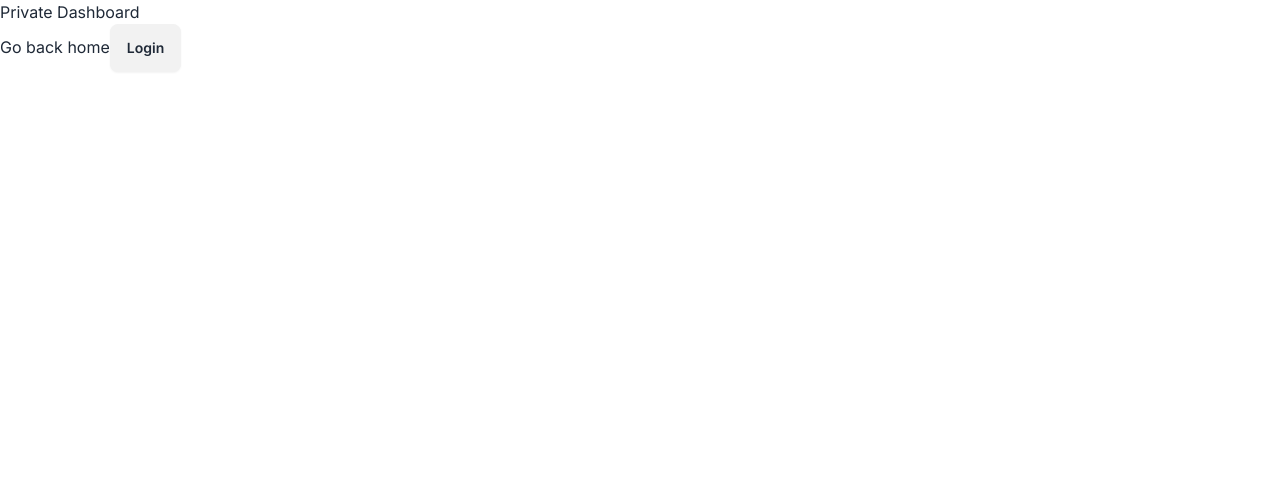
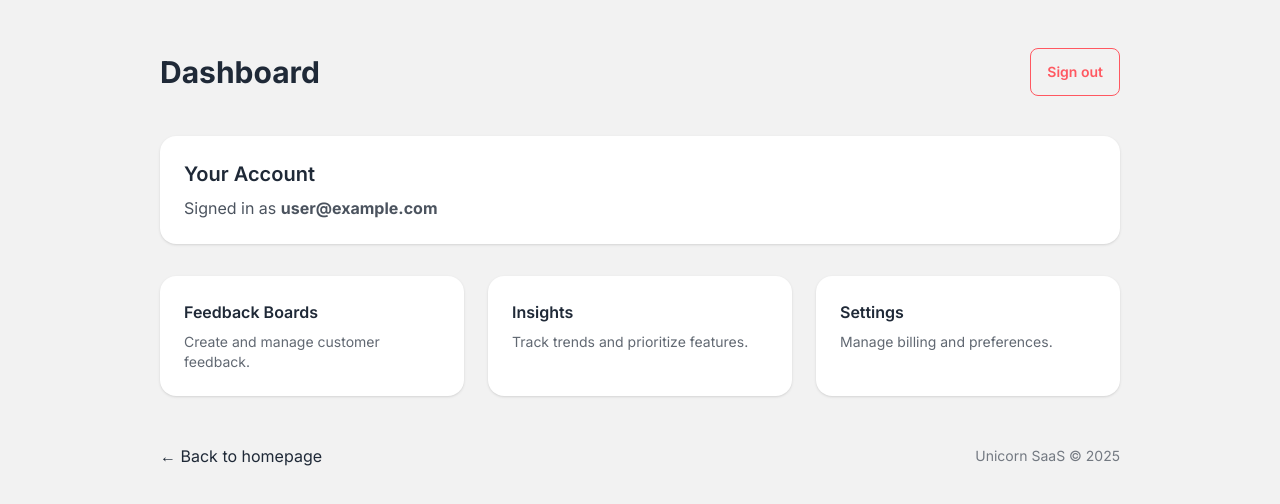
Before and after one commit to angelr1076/unicorn, a Next.js app: page /dashboard in a window 1280 px wide. Shown: the top 504 px of the page. Built offline with nearby package versions, Linux system fonts and the light colour scheme; no server answers; sample sign-in values are in the browser's storage.

Commit message:
Update dashboard page and Button component

```diff
--- a/app/dashboard/page.js
+++ b/app/dashboard/page.js
@@ -1,19 +1,76 @@
+import { auth, signOut } from '@/auth';
+import { redirect } from 'next/navigation';
 import Link from 'next/link';
-import Button from '/components/Button';
 
-export default function Dashboard() {
-  const isLoggedIn = false;
+export default async function Dashboard() {
+  const session = await auth();
+
+  // Protect the dashboard
+  if (!session) {
+    redirect('/api/auth/signin');
+  }
+
+  const user = session.user;
 
   return (
-    <main>
-      <h1>Private Dashboard</h1>
-      <Link href='/'>Go back home</Link>
-      <Button
-        href={isLoggedIn ? '/dashboard' : '/api/auth/signin'}
-        color='secondary'
-        size='lg'>
-        {isLoggedIn ? 'Dashboard' : 'Login'}
-      </Button>
+    <main className='min-h-screen bg-base-200'>
+      <div className='max-w-5xl mx-auto px-8 py-12'>
+        {/* Header */}
+        <header className='flex items-center justify-between mb-10'>
+          <h1 className='text-3xl font-bold'>Dashboard</h1>
+
+          <form
+            action={async () => {
+              'use server';
+              await signOut({ redirectTo: '/' });
+            }}>
+            <button className='btn btn-outline btn-error'>Sign out</button>
+          </form>
+        </header>
+
+        {/* User Card */}
+        <section className='bg-base-100 rounded-2xl p-6 shadow mb-8'>
+          <h2 className='text-xl font-semibold mb-2'>Your Account</h2>
+          <p className='opacity-80'>
+            Signed in as <strong>{user?.email}</strong>
+          </p>
+        </section>
+
+        {/* App Content */}
+        <section className='grid grid-cols-1 md:grid-cols-3 gap-6 mb-12'>
+          <div className='bg-base-100 p-6 rounded-2xl shadow'>
+            <h3 className='font-semibold mb-2'>Feedback Boards</h3>
+            <p className='opacity-70 text-sm'>
+              Create and manage customer feedback.
+            </p>
+          </div>
+
+          <div className='bg-base-100 p-6 rounded-2xl shadow'>
+            <h3 className='font-semibold mb-2'>Insights</h3>
+            <p className='opacity-70 text-sm'>
+              Track trends and prioritize features.
+            </p>
+          </div>
+
+          <div className='bg-base-100 p-6 rounded-2xl shadow'>
+            <h3 className='font-semibold mb-2'>Settings</h3>
+            <p className='opacity-70 text-sm'>
+              Manage billing and preferences.
+            </p>
+          </div>
+        </section>
+
+        {/* Footer Navigation */}
+        <footer className='flex justify-between items-center'>
+          <Link href='/' className='link link-hover'>
+            ← Back to homepage
+          </Link>
+
+          <span className='text-sm opacity-60'>
+            Unicorn SaaS © {new Date().getFullYear()}
+          </span>
+        </footer>
+      </div>
     </main>
   );
 }
--- a/app/page.js
+++ b/app/page.js
@@ -1,11 +1,14 @@
-import Button from '/components/Button';
-import ListItem from '/components/ListItem';
-import FAQListItem from '/components/FAQListItem';
+import Button from '@/components/Button';
+import ListItem from '@/components/ListItem';
+import FAQListItem from '@/components/FAQListItem';
 import Image from 'next/image';
 import productDemo from './productDemo.jpeg';
+import { auth } from '@/auth';
 
-export default function Home() {
-  const isLoggedIn = false;
+export default async function Home() {
+  const session = await auth();
+  const isLoggedIn = !!session;
+
   const pricingFeatureList = [
     'Unlimited feedback boards',
     'Custom domains',
@@ -19,6 +22,7 @@ export default function Home() {
       <section className='bg-base-200'>
         <div className='max-w-5xl mx-auto flex justify-between items-center px-8 py-2'>
           <div className='font-bold'>Unicorn SaaS</div>
+
           <div className='space-x-4 max-md:hidden'>
             <a className='link link-hover' href='#pricing'>
               Pricing
@@ -27,94 +31,66 @@ export default function Home() {
               FAQ
             </a>
           </div>
-          <Button
-            href={isLoggedIn ? '/dashboard' : '/api/auth/signin'}
-            color='primary'
-            size='lg'>
+
+          <Button href={isLoggedIn ? '/dashboard' : '/api/auth/signin'}>
             {isLoggedIn ? 'Dashboard' : 'Login'}
           </Button>
         </div>
       </section>
+
       {/* HERO */}
-      <section className='flex flex-col lg:flex-row gap-14 items-center lg:items-start text-center lg:text-left px-8 py-32 max-w-5xl mx-auto'>
+      <section className='flex flex-col lg:flex-row gap-14 items-center px-8 py-32 max-w-5xl mx-auto'>
         <Image
           src={productDemo}
           alt='Product Demo'
           className='w-96 rounded-xl'
         />
         <div>
-          <h1 className='text-4xl lg:text-5xl font-extrabold mb-6'>
+          <h1 className='text-4xl font-extrabold mb-6'>
             Collect customer feedback to build a better product
           </h1>
-          <div className='opacity-90 mb-6'>
-            Create a feedback board for your product, share it with your
-            customers, and prioritize what to build next based on real user
-            insights.
-          </div>
-          <Button
-            href={isLoggedIn ? '/dashboard' : '/login'}
-            color='primary'
-            size='lg'>
-            {isLoggedIn ? 'Dashboard' : 'Login'}
+          <p className='opacity-90 mb-6'>
+            Create a feedback board, share it, and prioritize what to build
+            next.
+          </p>
+
+          <Button href={isLoggedIn ? '/dashboard' : '/api/auth/signin'}>
+            {isLoggedIn ? 'Go to Dashboard' : 'Get Started'}
           </Button>
         </div>
       </section>
+
       {/* PRICING */}
       <section className='bg-base-200 py-32' id='pricing'>
-        <div className='px-8 py-32 max-w-3xl mx-auto'>
-          <p className='text-sm uppercase font-medium text-primary mb-4 text-center'>
-            Pricing
-          </p>
-          <h2 className='text-center text-3xl lg:text-4xl font-extrabold mb-12'>
-            A pricing that adapts to your needs
-          </h2>
-          <div className='p-8 bg-base-100 max-w-96 rounded-3xl mx-auto space-y-6'>
-            <div className='flex gap-2 items-baseline'>
-              <div className='text-4xl font-black'>$19</div>
-              <div className='uppercase text-sm font-medium opacity-60'>
-                /month
-              </div>
-            </div>
+        <div className='max-w-3xl mx-auto px-8'>
+          <h2 className='text-center text-4xl font-extrabold mb-12'>Pricing</h2>
+
+          <div className='p-8 bg-base-100 max-w-96 rounded-3xl mx-auto'>
             <ul className='space-y-2'>
-              {pricingFeatureList.map(feature => (
-                <ListItem key={feature}>{feature}</ListItem>
+              {pricingFeatureList.map(f => (
+                <ListItem key={f}>{f}</ListItem>
               ))}
             </ul>
+
             <Button
-              href={isLoggedIn ? '/dashboard' : '/login'}
-              color='primary'
-              size=''
-              className='btn w-full mt-4'>
+              href={isLoggedIn ? '/dashboard' : '/api/auth/signin'}
+              className='w-full mt-6'>
               {isLoggedIn ? 'Dashboard' : 'Login'}
             </Button>
           </div>
         </div>
       </section>
+
       {/* FAQ */}
       <section className='bg-base-200 py-32' id='faq'>
-        <div className='px-8 py-32 max-w-3xl mx-auto'>
-          <p className='text-sm uppercase font-medium text-primary mb-4 text-center'>
-            FAQ
-          </p>
-          <h2 className='text-3xl lg:text-4xl font-extrabold mb-12 text-center'>
-            Frequently Asked Questions
-          </h2>
-          <ul className='max-w-lg mx-auto'>
+        <div className='max-w-3xl mx-auto px-8'>
+          <h2 className='text-center text-4xl font-extrabold mb-12'>FAQ</h2>
+          <ul>
             {[
+              { question: 'Can I change my plan?', answer: 'Yes.' },
               {
-                question: 'Can I change my plan later?',
-                answer:
-                  'Yes, you can upgrade or downgrade your plan at any time from your account settings.',
-              },
-              {
-                question: 'What payment methods do you accept?',
-                answer:
-                  'We accept all major credit cards including Visa, MasterCard, American Express, and Discover.',
-              },
-              {
-                question: 'Is there a discount for annual subscriptions?',
-                answer:
-                  'Yes, we offer a 20% discount for annual subscriptions paid upfront.',
+                question: 'What payments are accepted?',
+                answer: 'All major cards.',
               },
             ].map(qa => (
               <FAQListItem key={qa.question} qa={qa} />
--- a/components/Button.js
+++ b/components/Button.js
@@ -1,17 +1,15 @@
-import React from 'react';
 import Link from 'next/link';
 import clsx from 'clsx';
 
-const Button = ({
+export default function Button({
   href,
   children,
   color = 'primary',
   size = 'md',
   outline = false,
   className = '',
-  onClick,
   ...props
-}) => {
+}) {
   const styles = clsx(
     'btn',
     `btn-${color}`,
@@ -20,19 +18,9 @@ const Button = ({
     className
   );
 
-  if (href) {
-    return (
-      <Link href={href} className={styles} {...props}>
-        {children}
-      </Link>
-    );
-  }
-
   return (
-    <button className={styles} onClick={onClick} {...props}>
+    <Link href={href} className={styles} {...props}>
       {children}
-    </button>
+    </Link>
   );
-};
-
-export default Button;
+}
```
